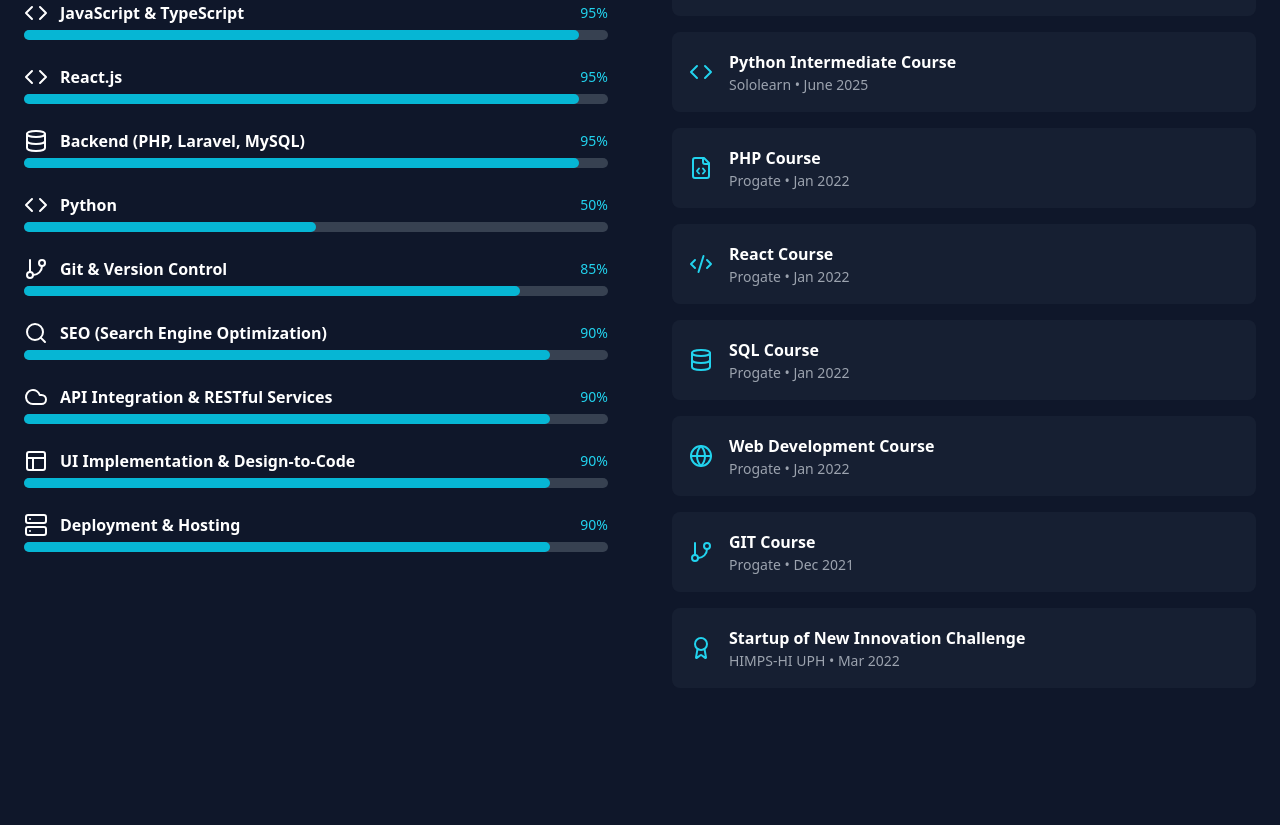
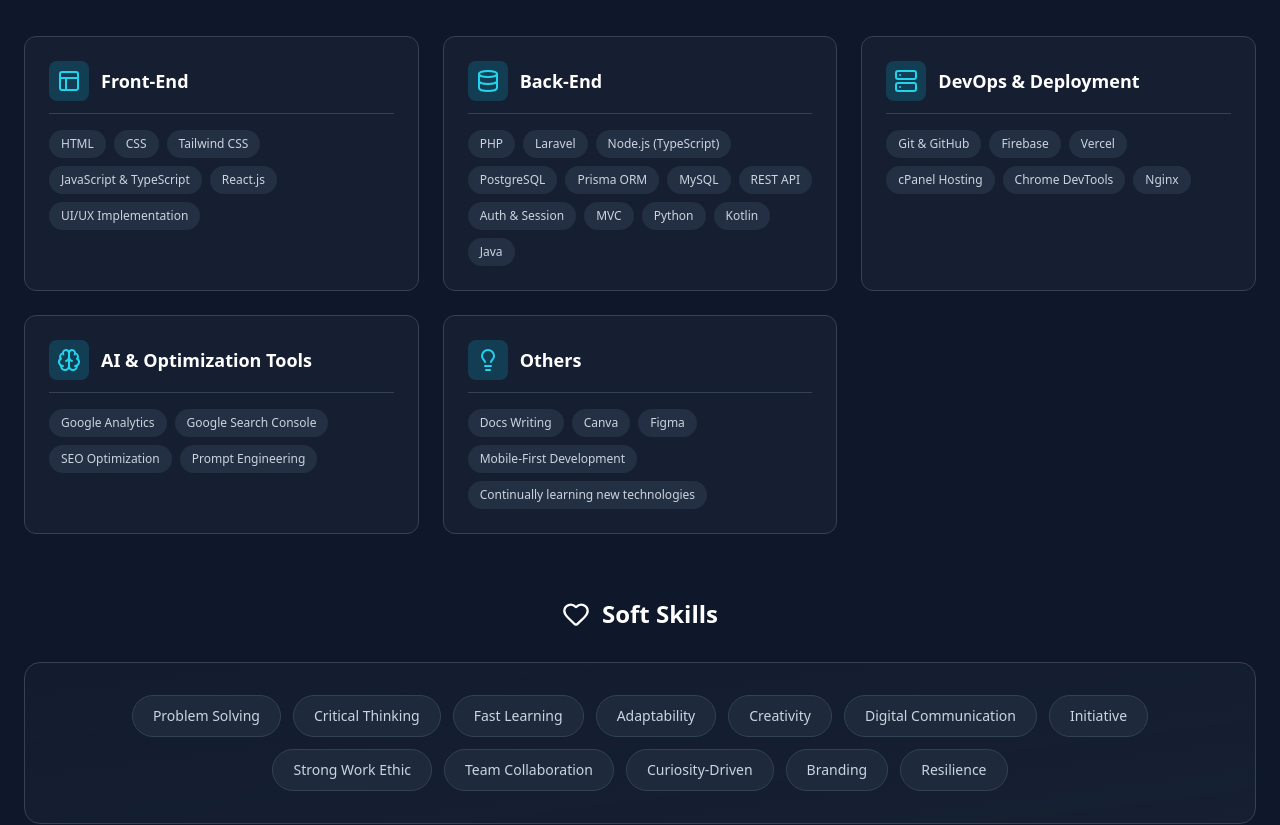
Before and after one commit to davidgrcias/davidgrcias.github.io, a React (Vite) app: page / in a window 1280 px wide. Shown: the part 7083-7908 px from the top of the page. Built offline with nearby package versions, Linux system fonts and the light colour scheme; no server answers.

Commit message:
core competencies

```diff
--- a/src/components/ChatBot.jsx
+++ b/src/components/ChatBot.jsx
@@ -105,9 +105,12 @@
     },
     personality: personalityInsights,
     professional: {
-      skills: skills
-        .map((skill) => `${skill.name} (Proficiency: ${skill.level}%)`)
-        .join("\n"),
+      skills: `Technical Skills:\n${skills.technical
+        ?.map(
+          (category) =>
+            `${category.category}: ${category.skills.join(", ")}`
+        )
+        .join("\n")}\n\nSoft Skills:\n${skills.soft?.join(", ")}`,
       certifications: certifications
         .map((cert) => `${cert.name} from ${cert.provider} (${cert.date})`)
         .join("\n"),
--- a/src/components/PortfolioContent.jsx
+++ b/src/components/PortfolioContent.jsx
@@ -727,69 +727,96 @@
             </section>
             {/* Skills & Certifications Section */}
             <section id="skills" className="py-20">
-              <div className="grid md:grid-cols-2 gap-16">
               <AnimatedSection>
-                  {" "}
-                  <h2 className="text-3xl font-bold text-slate-800 dark:text-gray-100 mb-8 text-center">
+                <SectionTitle>
                   {translateText("Core Competencies", currentLanguage)}
-                  </h2>
-                  <p className="text-center text-slate-600 dark:text-gray-400 mb-8 max-w-xl mx-auto">
+                </SectionTitle>
+                <p className="text-center text-slate-600 dark:text-gray-400 mb-12 max-w-3xl mx-auto">
                   {translateText(
-                      "Technical expertise and professional skills developed through practical experience and continuous learning",
+                    "A comprehensive overview of technical expertise and professional skills developed through hands-on experience, continuous learning, and diverse projects",
                     currentLanguage
                   )}
                 </p>
-                  <div className="space-y-6">
-                    {skills.map((skill, index) => (
-                      <div key={index}>
-                        <div className="flex justify-between items-center mb-1">
-                          {" "}
-                          <span className="font-bold text-slate-800 dark:text-white flex items-center">
-                            {" "}
-                            <span className="mr-3">
-                              {renderIcon(skill.icon) || renderIcon("Code", 24)}
+
+                {/* Technical Skills */}
+                <div className="mb-16">
+                  <h3 className="text-2xl font-bold text-slate-800 dark:text-white mb-8 flex items-center justify-center gap-3">
+                    {renderIcon("Code", 28)}
+                    <span>{translateText("Technical Skills", currentLanguage)}</span>
+                  </h3>
+                  <div className="grid md:grid-cols-2 lg:grid-cols-3 gap-6">
+                    {skills.technical?.map((category, index) => (
+                      <motion.div
+                        key={index}
+                        className="bg-slate-100 dark:bg-slate-800/50 p-6 rounded-xl border border-slate-200 dark:border-gray-700 hover:border-cyan-500/50 hover:shadow-xl hover:shadow-cyan-500/10 transition-all duration-300"
+                        viewport={{ once: true }}
+                        initial={{ opacity: 0, y: 20 }}
+                        whileInView={{ opacity: 1, y: 0 }}
+                        transition={{ duration: 0.5, delay: index * 0.1 }}
+                      >
+                        <div className="flex items-center gap-3 mb-4 pb-3 border-b border-slate-200 dark:border-slate-700">
+                          <div className="bg-cyan-500/10 dark:bg-cyan-500/20 p-2 rounded-lg text-cyan-600 dark:text-cyan-400">
+                            {renderIcon(category.icon, 24)}
+                          </div>
+                          <h4 className="text-lg font-bold text-slate-800 dark:text-white">
+                            {category.category}
+                          </h4>
+                        </div>
+                        <div className="flex flex-wrap gap-2">
+                          {category.skills.map((skill, skillIndex) => (
+                            <span
+                              key={skillIndex}
+                              className="bg-slate-200/70 dark:bg-slate-700/50 text-xs text-slate-700 dark:text-slate-300 py-1.5 px-3 rounded-full hover:bg-cyan-500/20 hover:text-cyan-700 dark:hover:text-cyan-300 transition-colors duration-200"
+                            >
+                              {skill}
                             </span>
-                            <span>{skill.name}</span>
-                          </span>
-                          <span className="text-sm text-cyan-600 dark:text-cyan-400">
-                            {skill.level}%
-                          </span>
+                          ))}
                         </div>
-                        <div className="w-full bg-slate-200 dark:bg-gray-700 rounded-full h-2.5">
-                          <motion.div
-                            className="bg-cyan-500 h-2.5 rounded-full"
-                            initial={{ width: 0 }}
-                            whileInView={{ width: `${skill.level}%` }}
-                            viewport={{ once: true }}
-                            transition={{
-                              duration: 1.5,
-                              ease: "easeOut",
-                              delay: 0.2,
-                            }}
-                          ></motion.div>
+                      </motion.div>
+                    ))}
                   </div>
                 </div>
+
+                {/* Soft Skills */}
+                <div className="mb-16">
+                  <h3 className="text-2xl font-bold text-slate-800 dark:text-white mb-8 flex items-center justify-center gap-3">
+                    {renderIcon("Heart", 28)}
+                    <span>{translateText("Soft Skills", currentLanguage)}</span>
+                  </h3>
+                  <div className="bg-gradient-to-br from-slate-50 to-slate-100 dark:from-slate-800/30 dark:to-slate-800/50 p-8 rounded-2xl border border-slate-200 dark:border-gray-700">
+                    <div className="flex flex-wrap justify-center gap-3">
+                      {skills.soft?.map((skill, index) => (
+                        <motion.span
+                          key={index}
+                          className="bg-white dark:bg-slate-800 text-slate-700 dark:text-slate-300 py-2.5 px-5 rounded-full border border-slate-200 dark:border-slate-700 hover:border-cyan-500 hover:shadow-md hover:shadow-cyan-500/20 transition-all duration-200 font-medium text-sm"
+                          viewport={{ once: true }}
+                          initial={{ opacity: 0, scale: 0.8 }}
+                          whileInView={{ opacity: 1, scale: 1 }}
+                          transition={{ duration: 0.3, delay: index * 0.05 }}
+                          whileHover={{ y: -2 }}
+                        >
+                          {skill}
+                        </motion.span>
                       ))}
                     </div>
-                </AnimatedSection>
+                  </div>
+                </div>
 
-                <AnimatedSection>
-                  {" "}
-                  <h2 className="text-3xl font-bold text-slate-800 dark:text-gray-100 mb-8 text-center">
-                    {translateText(
-                      "Licenses & Certifications",
-                      currentLanguage
-                    )}
-                  </h2>
-                  <p className="text-center text-slate-600 dark:text-gray-400 mb-8 max-w-xl mx-auto">
+                {/* Certifications */}
+                <div>
+                  <h3 className="text-2xl font-bold text-slate-800 dark:text-white mb-8 flex items-center justify-center gap-3">
+                    {renderIcon("Trophy", 28)}
+                    <span>{translateText("Licenses & Certifications", currentLanguage)}</span>
+                  </h3>
+                  <p className="text-center text-slate-600 dark:text-gray-400 mb-8 max-w-2xl mx-auto">
                     {translateText(
                       "Professional certifications and achievements validating expertise in various technical domains",
                       currentLanguage
                     )}
                   </p>
                   <CertificationsSection />
+                </div>
               </AnimatedSection>
-              </div>
             </section>
             {/* Contact Section */}
             <section id="contact" className="py-20 text-center">
--- a/src/data/skills.js
+++ b/src/data/skills.js
@@ -1,22 +1,87 @@
 // src/data/skills.js
 import { translateObject } from "../contexts/TranslationContext";
 
-const skillsBase = [
-  {
-    name: "HTML, CSS, Bootstrap & Tailwind",
-    level: 100,
-    icon: "Code",
-  },
-  { name: "JavaScript & TypeScript", level: 95, icon: "Code" },
-  { name: "React.js", level: 95, icon: "Code" },
-  { name: "Backend (PHP, Laravel, MySQL)", level: 95, icon: "Database" },
-  { name: "Python", level: 50, icon: "Code" },
-  { name: "Git & Version Control", level: 85, icon: "GitBranch" },
-  { name: "SEO (Search Engine Optimization)", level: "90", icon: "Search" },
-  { name: "API Integration & RESTful Services", level: "90", icon: "Cloud" },
-  { name: "UI Implementation & Design-to-Code", level: "90", icon: "Layout" },
-  { name: "Deployment & Hosting", level: "90", icon: "Server" },
-];
+const skillsBase = {
+  technical: [
+    {
+      category: "Front-End",
+      skills: [
+        "HTML",
+        "CSS",
+        "Tailwind CSS",
+        "JavaScript & TypeScript",
+        "React.js",
+        "UI/UX Implementation"
+      ],
+      icon: "Layout"
+    },
+    {
+      category: "Back-End",
+      skills: [
+        "PHP",
+        "Laravel",
+        "Node.js (TypeScript)",
+        "PostgreSQL",
+        "Prisma ORM",
+        "MySQL",
+        "REST API",
+        "Auth & Session",
+        "MVC",
+        "Python",
+        "Kotlin",
+        "Java"
+      ],
+      icon: "Database"
+    },
+    {
+      category: "DevOps & Deployment",
+      skills: [
+        "Git & GitHub",
+        "Firebase",
+        "Vercel",
+        "cPanel Hosting",
+        "Chrome DevTools",
+        "Nginx"
+      ],
+      icon: "Server"
+    },
+    {
+      category: "AI & Optimization Tools",
+      skills: [
+        "Google Analytics",
+        "Google Search Console",
+        "SEO Optimization",
+        "Prompt Engineering"
+      ],
+      icon: "Brain"
+    },
+    {
+      category: "Others",
+      skills: [
+        "Docs Writing",
+        "Canva",
+        "Figma",
+        "Mobile-First Development",
+        "Continually learning new technologies"
+      ],
+      icon: "Lightbulb"
+    }
+  ],
+  soft: [
+    "Problem Solving",
+    "Critical Thinking",
+    "Fast Learning",
+    "Adaptability",
+    "Creativity",
+    "Digital Communication",
+    "Initiative",
+    "Strong Work Ethic",
+    "Team Collaboration",
+    "Curiosity-Driven",
+    "Branding",
+    "Resilience"
+  ]
+};
 
 // Function to get translated skills based on current language
 export const getSkills = (currentLanguage = "en") => {
```
Lines whose indentation alone changed are shown as unchanged.
